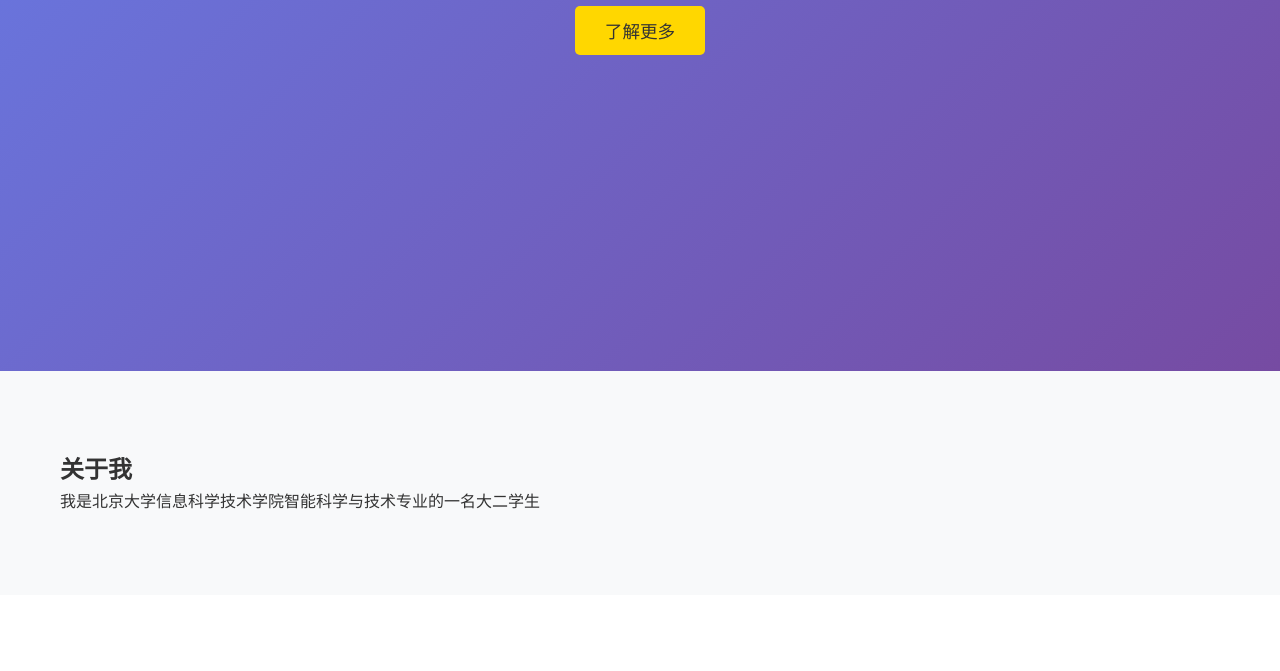
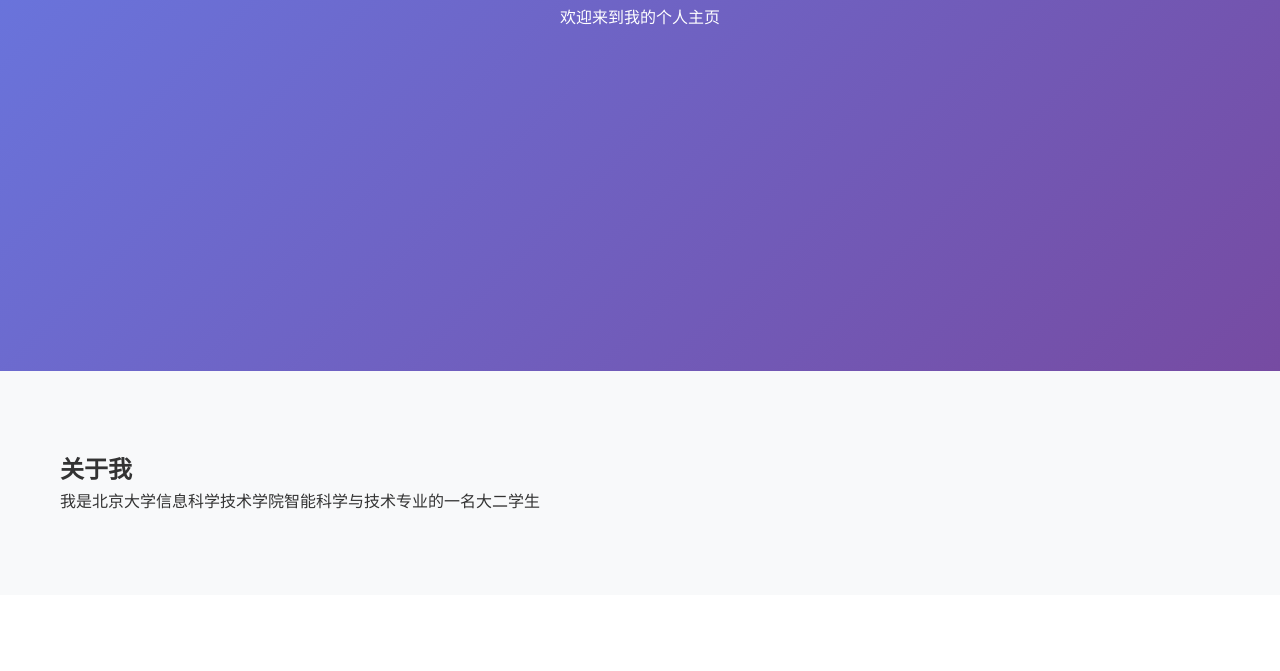
Before and after one commit to yan-borui/yan-borui.github.io, a plain HTML site: page index.html in a window 1280 px wide. Shown: the part 429-1100 px from the top of the page. Drawn offline with Linux system fonts and the light colour scheme.

Commit message:
去掉多余按钮

```diff
--- a/index.html
+++ b/index.html
@@ -23,7 +23,6 @@
             <div class="container">
                 <h1>你好，我是 <span class="highlight">yan-borui</span></h1>
                 <p>欢迎来到我的个人主页</p>
-                <button class="cta-button">了解更多</button>
             </div>
         </section>
 
```
